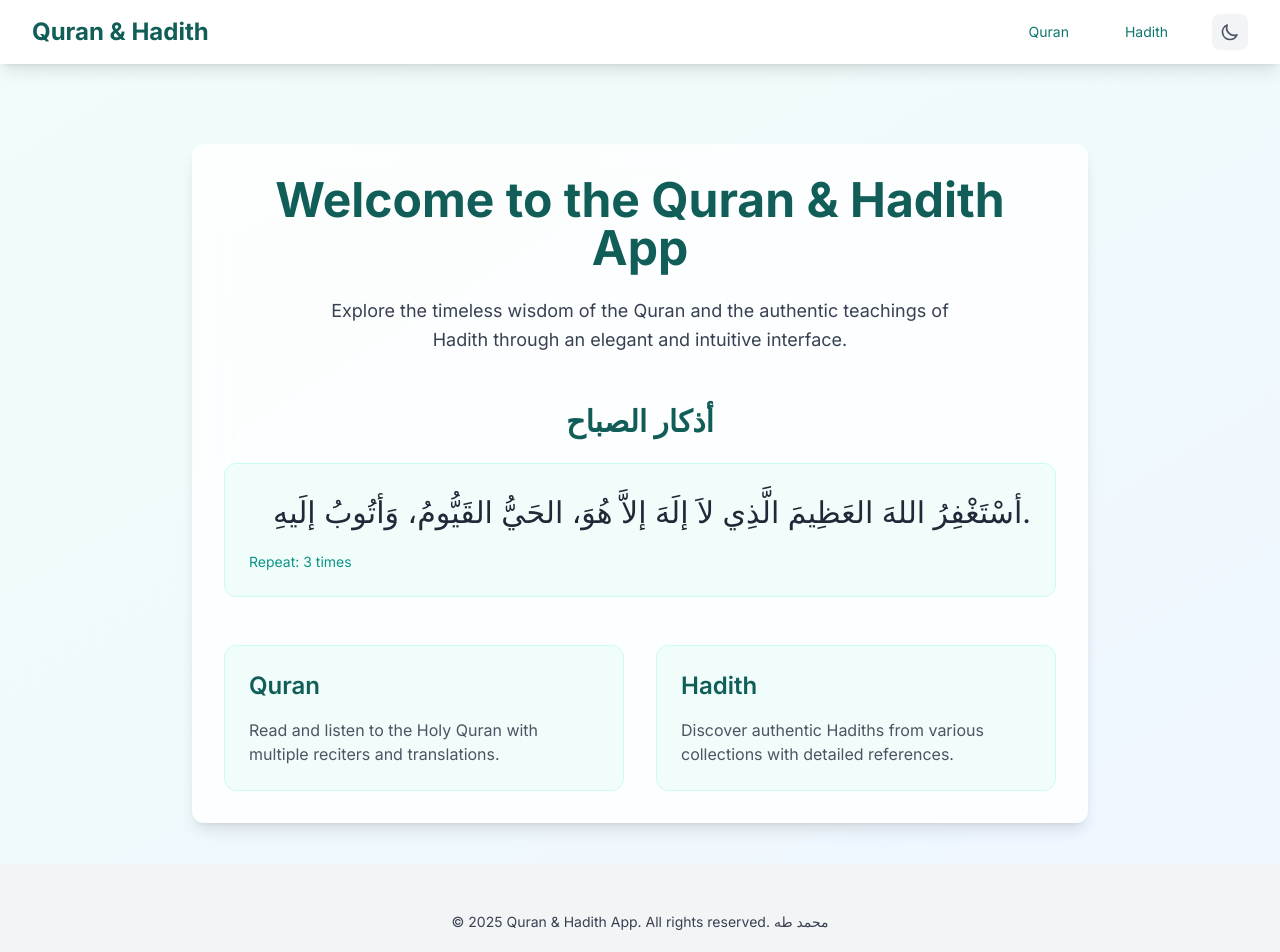
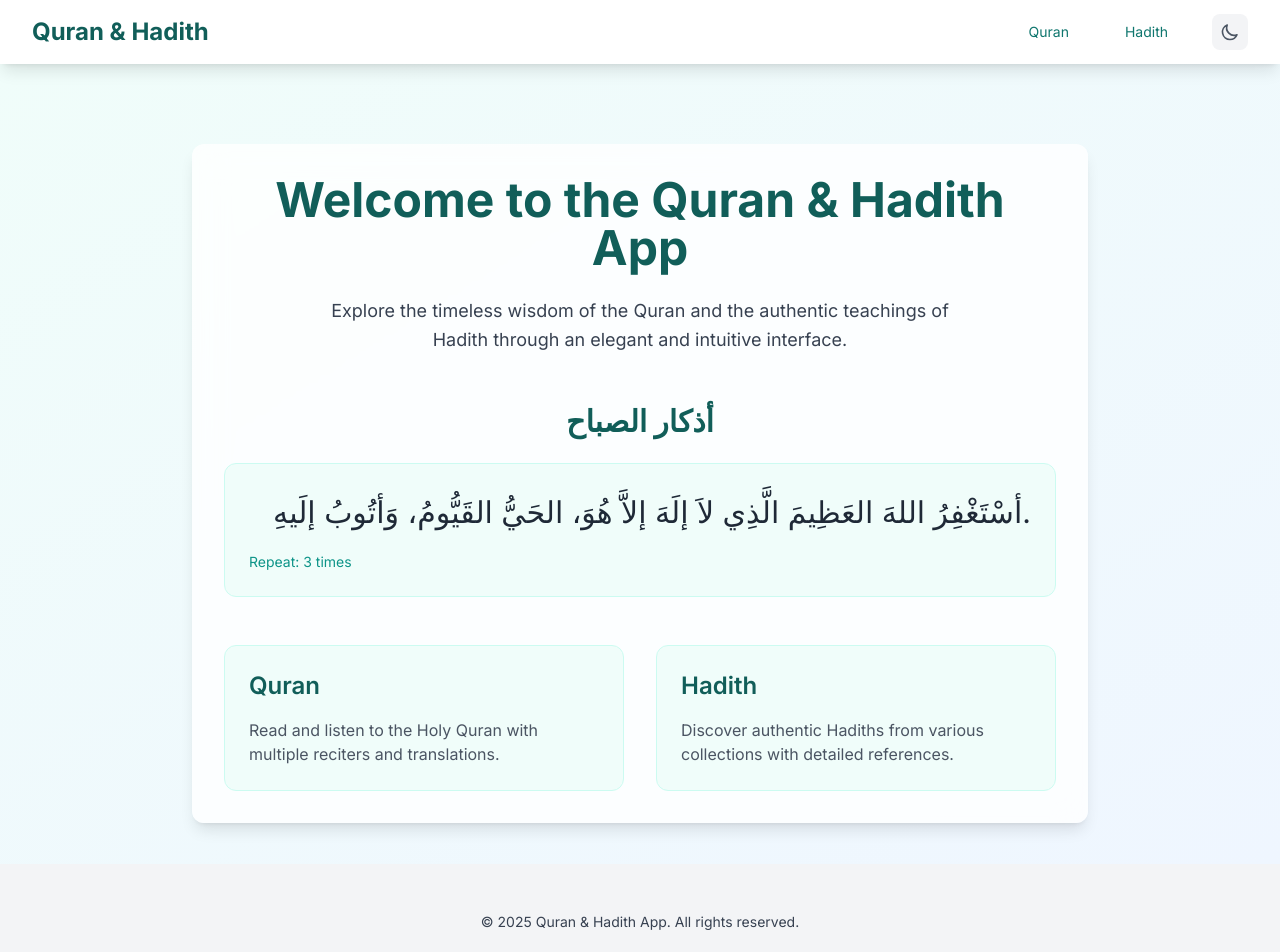
Before and after one commit to AbdelaliAAZZ/quran-hadith-app, a React (Vite) app: page / in a window 1280 px wide. Shown: the top 952 px of the page. Built offline with nearby package versions, Linux system fonts and the light colour scheme.

Commit message:
Initia commit

```diff
--- a/index.html
+++ b/index.html
@@ -2,7 +2,7 @@
 <html lang="en">
   <head>
     <meta charset="UTF-8" />
-    <link rel="icon" href="./src/assets/quran.png" />
+    <link rel="icon" href="./src/assets/man.png" />
     <meta name="viewport" content="width=device-width, initial-scale=1.0" />
     <title>Quran & Hadith App</title>
     <!-- Google Fonts -->
--- a/src/App.jsx
+++ b/src/App.jsx
@@ -19,7 +19,7 @@ function App() {
         </Routes>
       </main>
       <footer className={`text-center py-12 ${theme === 'dark' ? 'bg-gray-900 text-gray-400' : 'bg-gray-100 text-gray-700'}`}>
-        <p className="text-sm">&copy; 2025 Quran & Hadith App. All rights reserved. محمد طه</p>
+        <p className="text-sm">&copy; 2025 Quran & Hadith App. All rights reserved. </p>
       </footer>
     </div>
   );
```
Also changed, not shown: src/assets/man.png (added).
